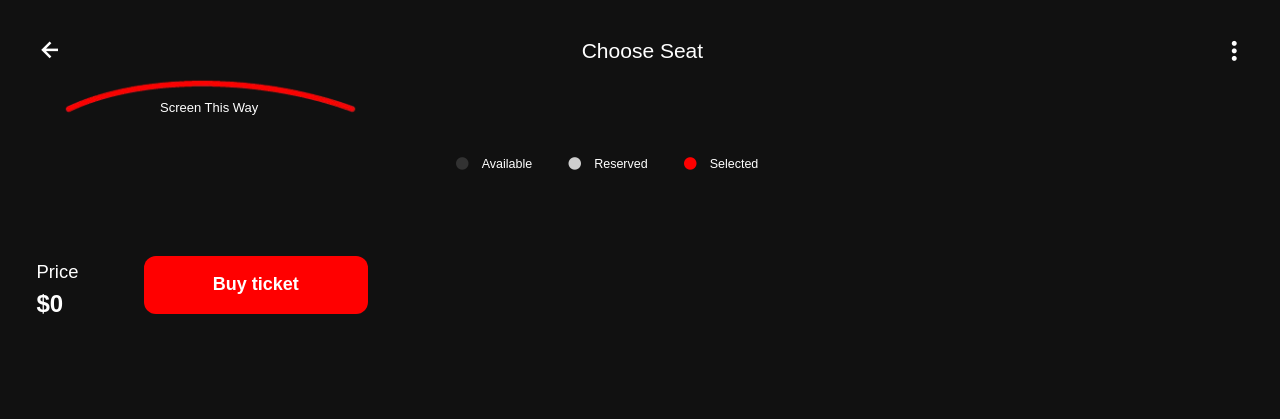
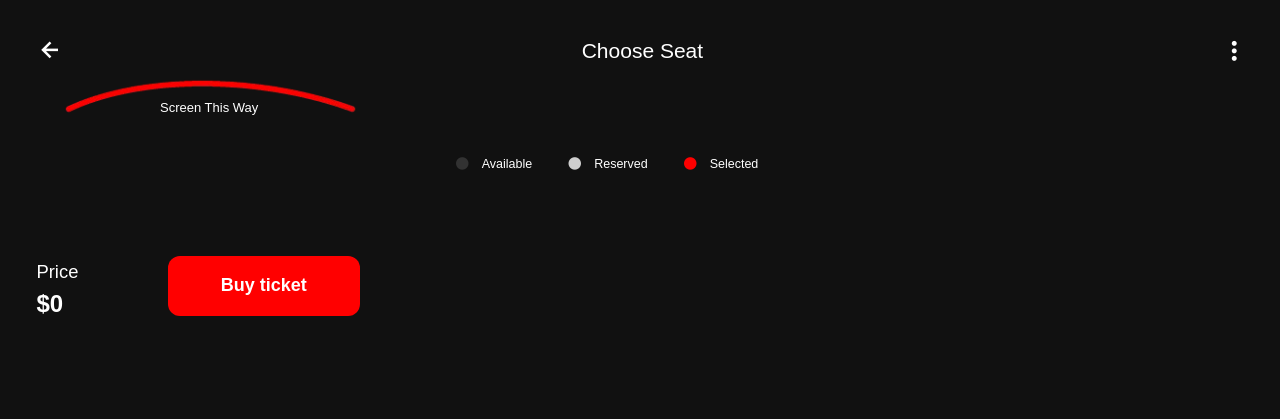
Before and after one commit to KarenYisethPintoEspejo/proyectoMongoII, a website: page public/views/asiento.html in a window 1280 px wide. Drawn offline with nearby package versions, Linux system fonts and the light colour scheme.

Commit message:
style: :lipstick: Se arreglo el estilo de las paginas para celulares

```diff
--- a/public/css/asiento.css
+++ b/public/css/asiento.css
@@ -42,10 +42,11 @@ html, body{
 .container__footer{
     display: flex;
     width: 100%;
-    height: 8rem;
+    height: 10rem;
     /* align-items: center; */
     margin-top: 1.5rem;
     flex-direction: row;
+
     /* border: 1px solid green; */
 }
 .precio{
@@ -82,10 +83,10 @@ html, body{
     background-color: red;
     color: #fff;
     border: none;
-    width: 14rem;
-    height: 58px;
+    width: 12rem;
+    height: 60px;
     /* right: 1.7rem; */
-    margin-left: 1.5rem;
+    margin-left: 3rem;
     /* cursor: pointer; */
     border-radius: 12px;
     font-weight: bold;
@@ -102,6 +103,7 @@ body, html {
     padding: 0;
     font-family: Arial, sans-serif;
     background-color: #111;
+    height: 110vh;
 }
 .cinema-selection {
     flex-grow: 1;
@@ -481,12 +483,11 @@ body, html {
     justify-content: center;
     align-items: center;
     font-size: 12px;
-    width: 50px;
-    height: 50px;
+    width: 30px;
+    height: 30px;
     background-color: #2c2c2c;
     margin: 5px;
     border-radius: 5px;
-    color: white;
 }
 
 
@@ -495,8 +496,7 @@ body, html {
 }
 
 html, body{
-    overflow: hidden;
+    overflow-x: hidden;
     margin: 0;
     padding: 0;
-    height: 100%;
 }
--- a/public/css/boleto.css
+++ b/public/css/boleto.css
@@ -5,6 +5,7 @@
 }
 
 body {
+    height: 110vh;
     font-family: "Inter", sans-serif;
     background-color: #222;
     color: white;
--- a/public/css/pago.css
+++ b/public/css/pago.css
@@ -7,6 +7,7 @@ body {
     font-family: "Inter", sans-serif;
     background-color: #222;
     color: white;
+    height: 110vh;
 }
 
 
@@ -302,5 +303,5 @@ html, body{
     /* overflow: hidden; */
     margin: 0;
     padding: 0;
-    height: 100%;
+
 }
--- a/public/css/pelicula.css
+++ b/public/css/pelicula.css
@@ -1,3 +1,5 @@
+
+
 header {
     display: flex;
     align-items: center;
@@ -55,20 +57,25 @@ header .bx:hover {
     border: none;
     width: 85%;
     height: 50px;
-    margin: 9px;
     margin-left: 1.9rem;
     cursor: pointer;
     border-radius: 12px;
     font-weight: bold;
     font-size: 18px;
-    position: fixed;
+    text-decoration: none;
+    /* position: fixed; */
 
 
+}
+
+.button__trailer__buy a{
+    text-decoration: none;
 }
 
 
 
 .book-now:hover{
+    text-decoration: none;
     background-color: #111;
     color: red;
     border: 1px solid red;
@@ -78,8 +85,7 @@ header .bx:hover {
 }
 
 body, html {
-    margin: 0;
-    padding: 0;
+    height: 110vh;
     font-family: "Inter", sans-serif;
     background-color: #111;
 }
@@ -345,8 +351,7 @@ body, html {
 
 
 html, body{
-    overflow: hidden;
+    overflow-x: hidden;
     margin: 0;
     padding: 0;
-    height: 100%;
 }
```
